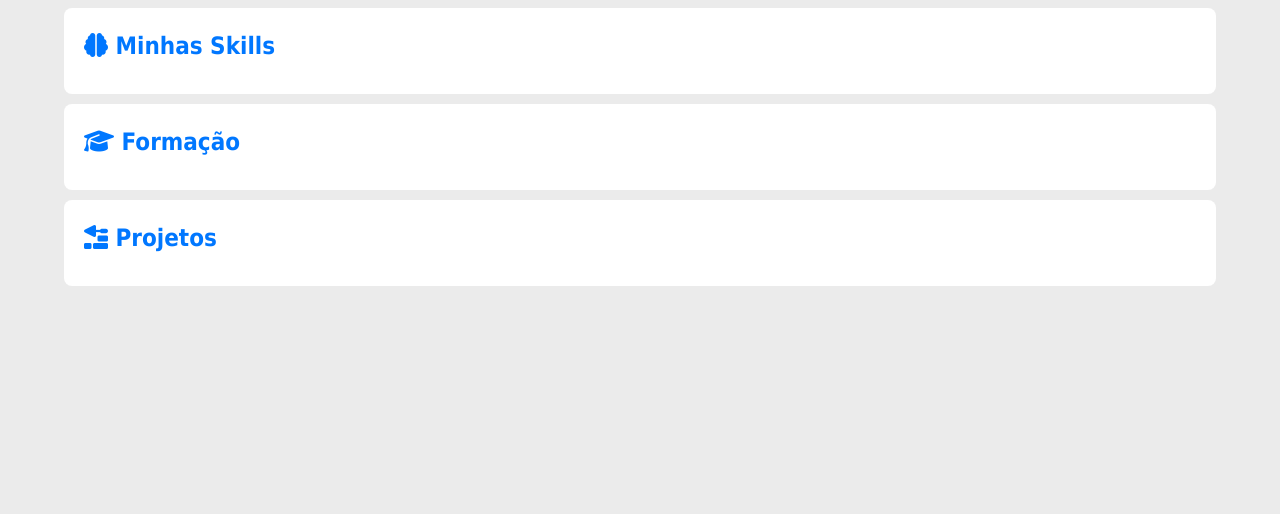
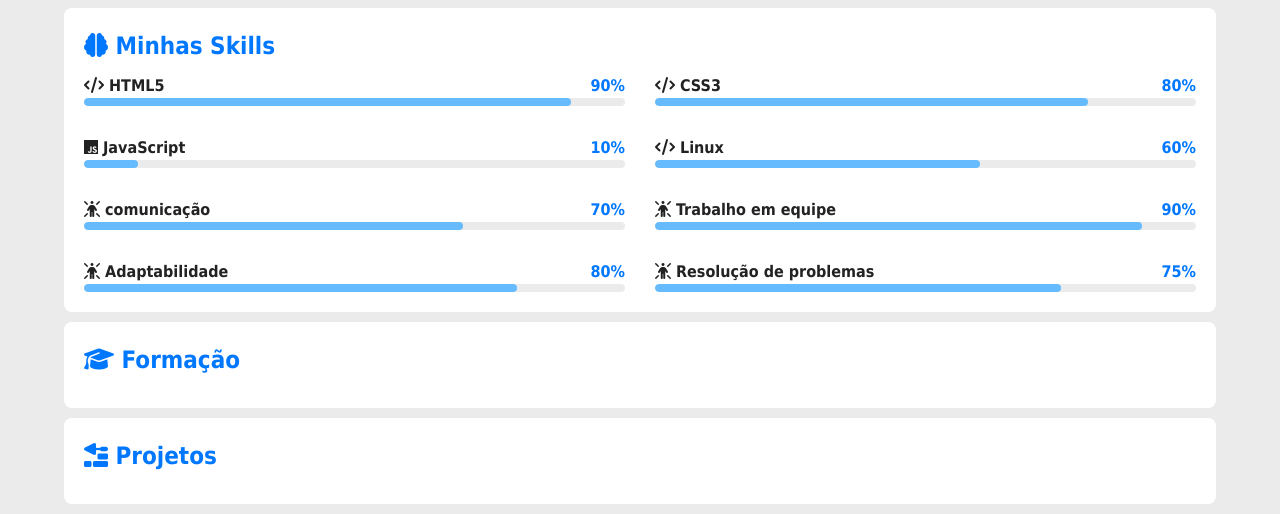
Before and after one commit to RenatoJr82/projeto-portifio, a plain HTML site: page index.html in a window 1280 px wide. Shown: the part 1195-1709 px from the top of the page. Before the commit the page ends 1491 px from the top, so only its background shows below. Drawn offline with Linux system fonts and the light colour scheme.

Commit message:
Criação das Barras de Skills

```diff
--- a/estilos/style.css
+++ b/estilos/style.css
@@ -143,3 +143,45 @@ article h2{
     height: 100%;
     border-radius: 8px;
 }
+
+#skill-container {
+    display: grid;
+    grid-template-columns: 1fr;
+    gap: 30px;
+}
+
+#skill-container .info {
+  display: flex;
+  justify-content: space-between;
+  align-items: center;
+}
+
+#skill-container .nome {
+  font-weight: bold;
+  color: var var(--texto);
+}
+
+#skill-container .percentual {
+  font-weight: bold;
+  color: var(--destaque);
+}
+
+#skill-container .barra {
+  width: 100%;
+  height: 8px;
+  background-color: var(--fundo-principal);
+  border-radius: 4px;
+  overflow: hidden;
+}
+
+#skill-container .progresso {
+  height: 100%;
+  background-color: var(--destaque-inverso);
+  border-radius: 4px;
+}
+
+@media screen and (min-width: 768px) {
+    #skill-container {
+        grid-template-columns: 1fr 1fr;
+    }
+}
--- a/index.html
+++ b/index.html
@@ -45,6 +45,138 @@
 
             <article id="skills">
                 <h2><i class="fa-solid fa-brain"></i> Minhas Skills</h2>
+
+                <div id="skill-container">
+                    <div class="item">
+                        <div class="info">
+                            <span class="nome">
+                                <i class="fa-solid fa-code"></i> HTML5
+                            </span>
+                            <span class="percentual">
+                                90%
+                            </span>
+                        </div>
+                        <div class="barra">
+                            <div class="progresso" style="width: 90%;">
+
+                            </div>
+                        </div>
+                    </div>
+
+                    <div class="item">
+                        <div class="info">
+                            <span class="nome">
+                                <i class="fa-solid fa-code"></i> CSS3
+                            </span>
+                            <span class="percentual">
+                                80%
+                            </span>
+                        </div>
+                        <div class="barra">
+                            <div class="progresso" style="width: 80%;">
+
+                            </div>
+                        </div>
+                    </div>
+
+                    <div class="item">
+                        <div class="info">
+                            <span class="nome">
+                                <i class="fa-brands fa-js"></i> JavaScript
+                            </span>
+                            <span class="percentual">
+                                10%
+                            </span>
+                        </div>
+                        <div class="barra">
+                            <div class="progresso" style="width: 10%;">
+
+                            </div>
+                        </div>
+                    </div>
+
+                    <div class="item">
+                        <div class="info">
+                            <span class="nome">
+                                <i class="fa-solid fa-code"></i> Linux
+                            </span>
+                            <span class="percentual">
+                                60%
+                            </span>
+                        </div>
+                        <div class="barra">
+                            <div class="progresso" style="width: 60%;">
+
+                            </div>
+                        </div>
+                    </div>
+
+                    <div class="item">
+                        <div class="info">
+                            <span class="nome">
+                                <i class="fa-solid fa-person-rays"></i> comunicação
+                            </span>
+                            <span class="percentual">
+                                70%
+                            </span>
+                        </div>
+                        <div class="barra">
+                            <div class="progresso" style="width: 70%;">
+
+                            </div>
+                        </div>
+                    </div>
+
+                    <div class="item">
+                        <div class="info">
+                            <span class="nome">
+                                <i class="fa-solid fa-person-rays"></i> Trabalho em equipe
+                            </span>
+                            <span class="percentual">
+                                90%
+                            </span>
+                        </div>
+                        <div class="barra">
+                            <div class="progresso" style="width: 90%;">
+
+                            </div>
+                        </div>
+                    </div>
+
+                    <div class="item">
+                        <div class="info">
+                            <span class="nome">
+                                <i class="fa-solid fa-person-rays"></i> Adaptabilidade
+                            </span>
+                            <span class="percentual">
+                                80%
+                            </span>
+                        </div>
+                        <div class="barra">
+                            <div class="progresso" style="width: 80%;">
+
+                            </div>
+                        </div>
+                    </div>
+
+                    <div class="item">
+                        <div class="info">
+                            <span class="nome">
+                                <i class="fa-solid fa-person-rays"></i> Resolução de problemas
+                            </span>
+                            <span class="percentual">
+                                75%
+                            </span>
+                        </div>
+                        <div class="barra">
+                            <div class="progresso" style="width: 75%;">
+
+                            </div>
+                        </div>
+                    </div>
+
+                </div> <!-- Fim do skill-container -->
+
             </article> <!-- Fim do article#skills -->
 
             <article id="formacao">
```
